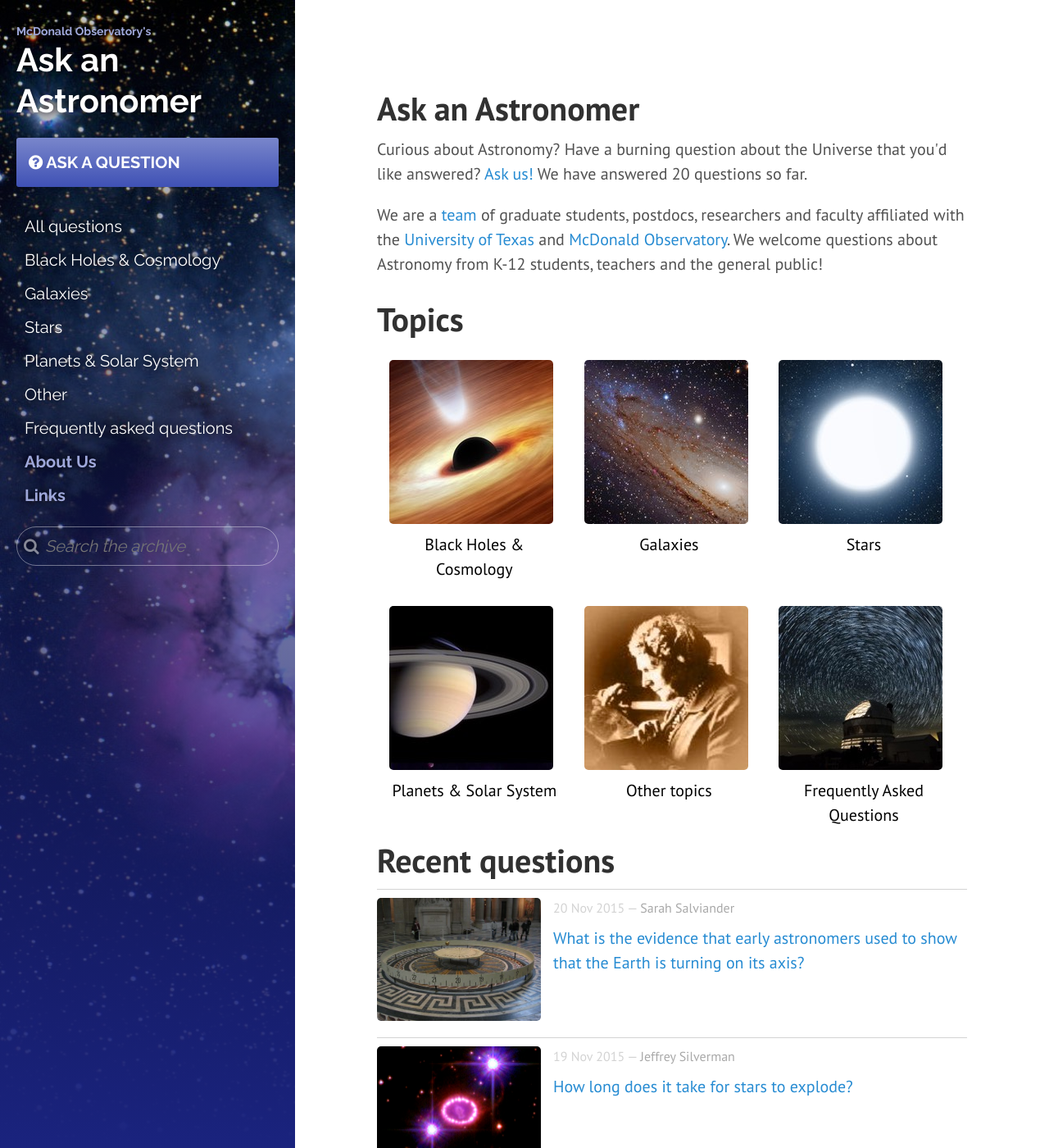
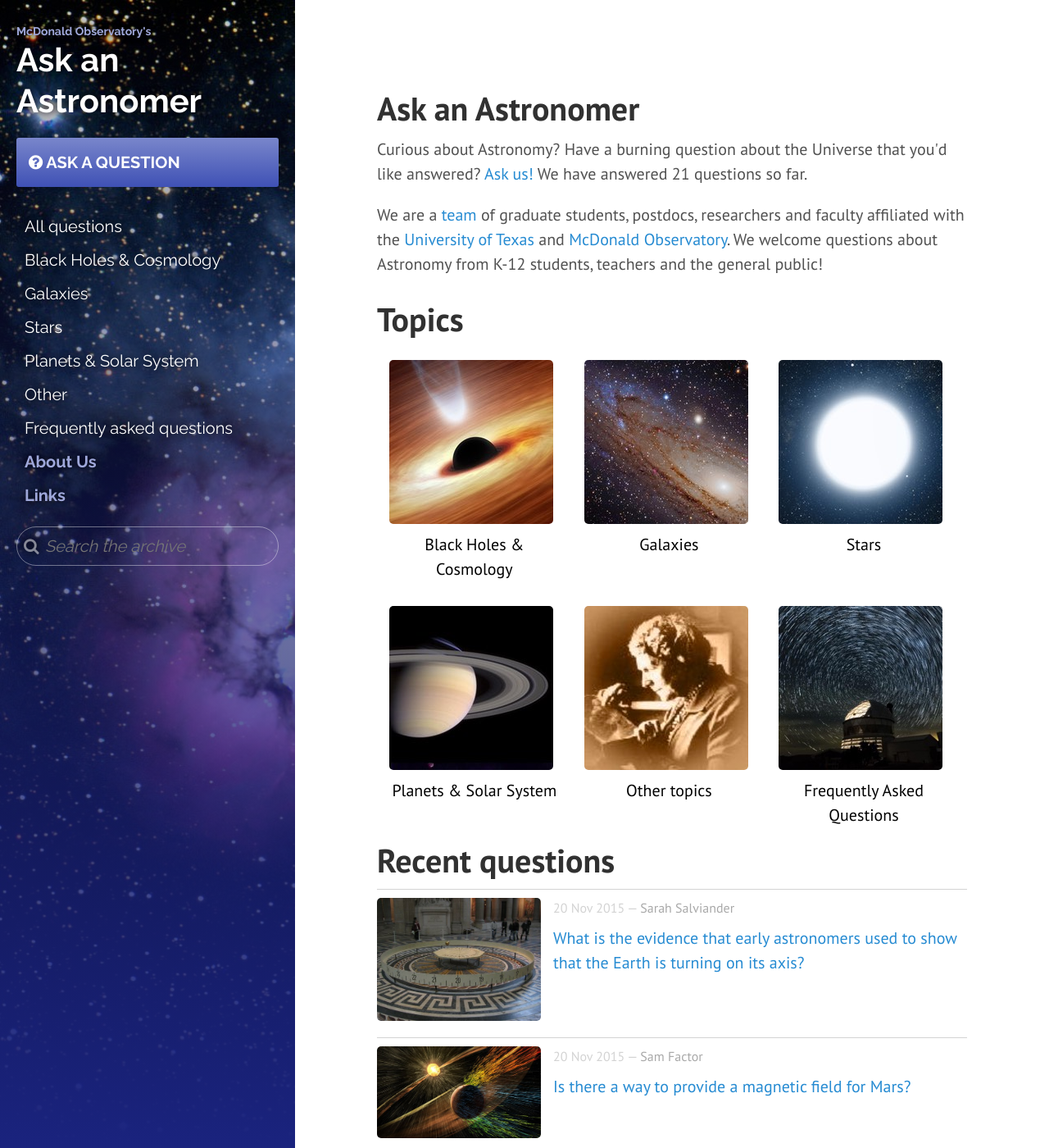
Before and after one commit to askanastronomer/askanastronomer.github.io, a Jekyll site: the page built from index.html, in a window 1280 px wide and 1400 px high. Shown: the whole window at 82% size. Built offline with Jekyll 4.4.1, drawn with Linux system fonts in a browser that asks for light colours; nearby versions of some CDN libraries; the list of posts is cut into pages by our own code; some of the changed lines change nothing that is shown; some of the changed text lies outside the part shown.

Commit message:
Added SF's answer

```diff
--- /dev/null
+++ b/_posts/2015-11-20-can-we-create-a-magnetic-field-for-mars.md
@@ -0,0 +1,41 @@
+---
+layout: post
+title: Is there a way to provide a magnetic field for Mars?
+author: Sam Factor
+categories: planets
+thumbnail: http://askanastronomer.org/img/mars-solar-wind_thumb.jpg
+---
+<div class="image">
+<img src="/img/mars-solar-wind.jpg" alt="A solar storm hitting Mars and stripping the atmosphere">
+<div class="caption">Artist's rendering of a solar storm hitting Mars and the planet's upper atmosphere. Credit: NASA/GSFC, <a href="http://mars.nasa.gov/news/whatsnew/index.cfm?FuseAction=ShowNews&NewsID=1869">Source</a>.</div>
+</div>
+**Is there a way to provide a magnetic field for Mars? Would one even be needed to keep an atmosphere on Mars (if an atmosphere could be thickened on Mars somehow)? It would be a shame to build up an Earth-like global warming on Mars to release its carbon dioxide into its atmosphere, only for that atmosphere to be blasted away by the sun. Or would Mars' gravity be able to hold on to it?**
+
+What an awesome and though provoking question! First let me give some background on planetary magnetic fields and atmospheres, then I will speculate on the possibility of giving Mars a magnetic field and if it would do anything.
+
+<div class="image-40">
+<img src="/img/dynamo.jpg" alt="Computer simulation of the Earth's magnetic field.">
+<div class="caption">Computer simulation of the Earth's magnetic field. Credit: Dr. Gary A. Glatzmaier, <a href="http://science.nasa.gov/headlines/y2003/29dec_magneticfield.htm">Source</a>.</div>
+</div>
+So, planetary magnetic fields: what creates them and what do they do? Earth's magnetosphere (magnetic field) is generated by a dynamo inside the planet. Dynamo theory is very complicated, but put simply the rotation of the earth produces rotating currents in the molten outer core which act like a giant electromagnet. Earth's magnetic field is very special; these currents cannot form on Venus, because it does not rotate fast enough, or Mercury and Mars, because their cores are too cool. Magnetic fields act as the first line of defense against the solar wind. Charged particles in the solar wind are deflected around Earth's magnetic field while a small fraction are directed in toward the poles. This is why aurora can be seen near the north and south poles.
+
+There are a few mechanisms which control the loss of a planet's atmosphere. The first is thermal escape. Gas molecules move around at a distribution of speeds determined by the temperature of the gas and mass of the molecule. If a molecule in the upper atmosphere is moving fast enough (faster than the escape velocity), it will escape the gravity of Earth and be lost to space. Hot and light atmospheres on small planets escape easily. This is why the atmospheres of inner solar system (less massive and warmer) planets are made up of heavy molecules such as carbon dioxide and nitrogen while gas giants (massive planets) in the outer solar system (where it is cold) can hold on to light elements such as hydrogen and helium. [There is a really cool simulator that allows you to play around with this process here](http://astro.unl.edu/naap/atmosphere/animations/gasRetentionSimulator.html).
+
+Another important mechanism for atmospheric loss is solar-wind stripping. Without a magnetic field, the solar wind can erode away an atmosphere just like a river erodes its shores. Just because a planet does not have a magnetic field does not mean that solar wind will strip its atmosphere. Venus does not have a magnetic field (and even experiences a stronger solar wind as it is closer to the sun) yet has a very thick atmosphere. Venus can hold on to its atmosphere because it is dense and tightly bound to the planet. Mars's gravity is too weak to compress its atmosphere like this, causing its atmosphere to be too thin to prevent this erosion from happening. Going back to our river analogy, this is similar to how a rock erodes much slower than a mound of sand. For a nice summary of the different mechanisms of atmospheric escape, some of which I talked about and some I didn't, [see this Wikipedia article](https://en.wikipedia.org/wiki/Atmospheric_escape).
+
+Before I speculate on creating a magnetic field around Mars, let me just say that Mars actually does have an extremely weak magnetic field (~40 times weaker than Earth's) but only in the southern hemisphere. This is likely caused by rocks which formed when Mars was very young and still had a magnetic field. When the planets core cooled, the magnetic field disappeared but left an imprint on these old rocks. This field is way too weak and nonuniform to be able to protect the planet from the solar wind. Fore more info on this you can [check out this link](http://www.planetary.org/blogs/emily-lakdawalla/2008/1710.html).
+
+So, how could we jump start Mars's magnetic field? First we would have to somehow liquefy the outer core of the planet. Then the planet's own rotation would create a dynamo and generate a magnetic field like Earth's. This could be done using an extremely large nuclear bomb which would be placed near the core of the planet. The bomb would have to release enough energy to liquify the core, that's A LOT of energy! This is similar to the premise of the movie ["The Core"](http://www.imdb.com/title/tt0298814/). In that movie they were trying to get the molten core of the earth spinning to restart the dynamo where we would have to melt the core of Mars first. Another interesting idea is to run an electric current through the planet. The resistance of the core would cause it to heat up, similar to how a wire heats up when you short circuit a battery. Again, this would take a lot of energy but this way it would be delivered by electricity which could use solar or some other power source.
+
+Say we were to somehow [terraform Mars for habitation](http://askanastronomer.org/planets/2015/10/03/terraforming-and-colonizing-mars/). We could warm it up and give it an Earth like atmosphere and a magnetic field to protect it from solar wind, but would the atmosphere stick around? My intuition tells me, unfortunately, no. Even with a magnetic field Mars is just not massive enough (1/10 the mass and ~0.4 the gravity of Earth) to hold on to an Earth-like atmosphere at Earth-like temperatures.
+
+<div class="image-40">
+<img src="/img/escape_velocity.png" class="with-border" alt="Escape velocity for planets in the Solar System">
+<div class="caption">Escape velocity for planets in the Solar System vs. their surface temperatures. Credit: Cmglee, <a href="https://commons.wikimedia.org/wiki/File%3ASolar_system_escape_velocity_vs_surface_temperature.svg">Source</a>, license: CC BY-SA 3.0.</div>
+</div>
+You can see that on [this plot of atmospheric temperature vs escape velocity](https://commons.wikimedia.org/wiki/File%3ASolar_system_escape_velocity_vs_surface_temperature.svg), also reproduced on the right. The dots represent the planets (or moons) in our solar system and the lines show the temperature and velocity at which different gasses will escape. Any planet that lies under a line in this plot cannot hold on to that specific gas. If we were to warm Mars up to something like the temperature of Earth so that liquid water could exist on the surface, we would move the point on the plot horizontally so that it is under the earth. At this temperature, Mars could not hold on to water in its atmosphere, and nitrogen and oxygen would be very close to the limit. If we don’t care about the atmosphere being like Earth’s, then a magnetic field would definitely help protect a warmer CO2 atmosphere from solar wind, but this would be a drastically different atmosphere than Earth's.
+
+Sorry for the long winded response, but I hope you not only got your question answered but learned something along the way. I’d like to leave you with one last thing, just in case you didn’t already see it in the news. Scientists with the [MAVEN mission](https://www.nasa.gov/mission_pages/maven/main/index.html) (Mars Atmosphere and Volatile EvolutioN) just published four papers detailing how Mars’s atmosphere was eroded away by solar wind (the image at the top is from the associated press release). [A nice summary can be found here](http://www.sciencealert.com/live-updates-nasa-is-announcing-what-happened-to-mars-atmosphere-right-now) which also links to the full research papers if you feel adventurous.
+
+Sam Factor<br>
+*UT Austin*
--- a/public/css/aaa.css
+++ b/public/css/aaa.css
@@ -5,6 +5,10 @@
 
 .caption a {
   color:darkgray;
+}
+
+.with-border {
+  border:1px solid lightgray;
 }
 
 .post-info {
```
Also changed, not shown: img/dynamo.jpg (added), img/escape_velocity.png (added), img/mars-solar-wind.jpg (added), img/mars-solar-wind_thumb.jpg (added).
